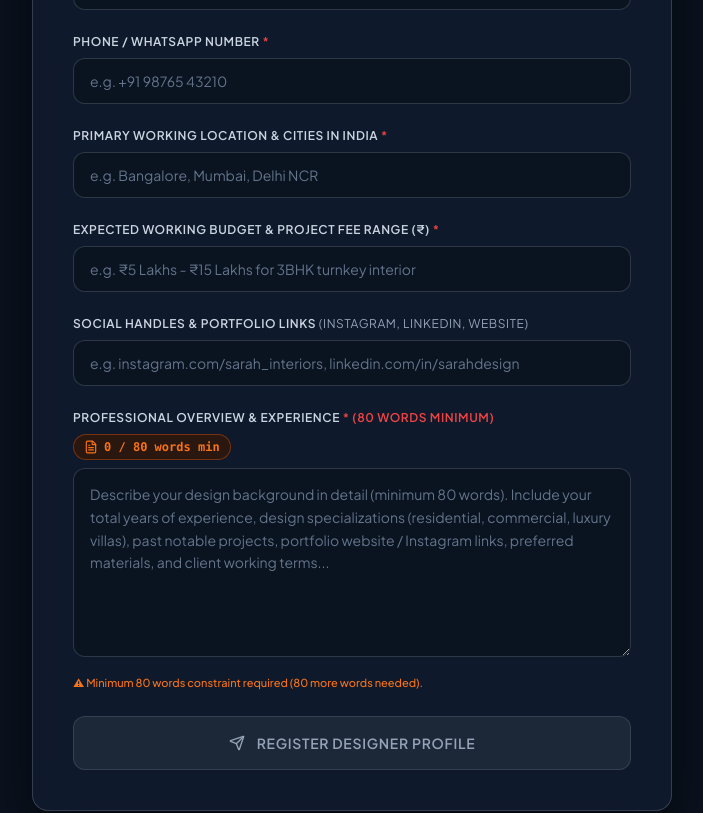
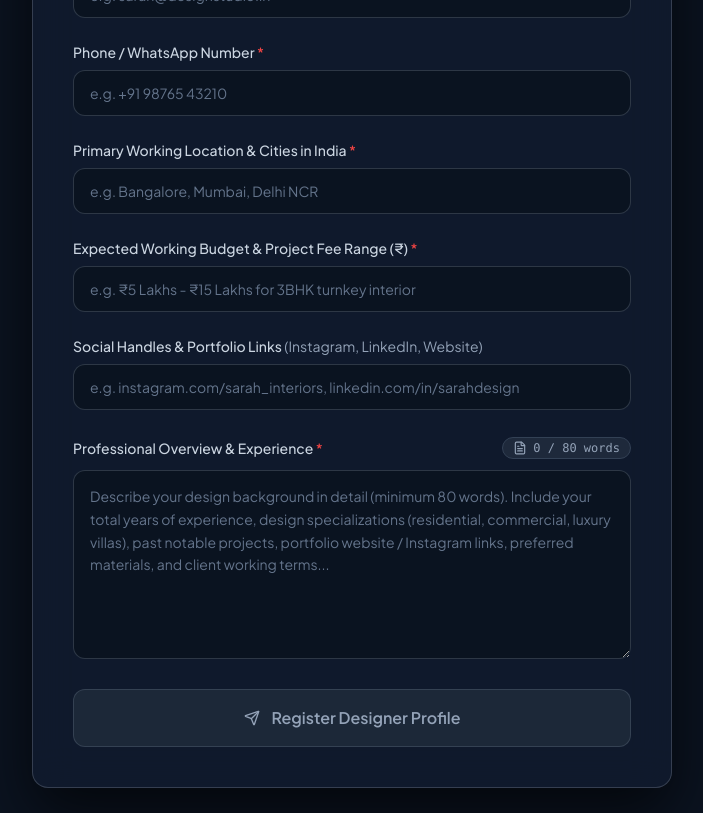
Before and after one commit to mono-xyxy/your-interior-desk, a Next.js app: page / in a window 1280 px wide. Shown: the part 700-1513 px from the top of the page, without its empty margins (288-991 px from the left). Built offline with nearby package versions, Linux system fonts and the light colour scheme; a web font is replaced by a local one.

Commit message:
Remove uppercase caps, use proper Title Case, fix UI shifting on 80-word counter, and widen Excel columns

```diff
--- a/src/components/ClientForm.tsx
+++ b/src/components/ClientForm.tsx
@@ -56,9 +56,9 @@ export default function ClientForm({ onSuccess }: ClientFormProps) {
     if (!isWordCountValid) {
       newErrors.description = true;
       hasError = true;
-      setErrorMsg(`Minimum 80 words constraint required. You currently have ${currentWordCount} words (${80 - currentWordCount} more words needed).`);
+      setErrorMsg(`Please provide at least 80 words describing your project scope. (${currentWordCount} words entered)`);
     } else if (hasError) {
-      setErrorMsg('Please complete all highlighted required fields before submitting your project request.');
+      setErrorMsg('Please complete all required fields before submitting your project request.');
     }
 
     if (hasError) {
@@ -143,7 +143,7 @@ export default function ClientForm({ onSuccess }: ClientFormProps) {
       <form onSubmit={handleSubmit} className="space-y-6">
         {/* Row 1: Client Full Name */}
         <div className="space-y-2">
-          <label className="block text-xs font-semibold uppercase tracking-wider text-[#CBD5E1]">
+          <label className="block text-xs sm:text-sm font-medium text-[#CBD5E1]">
             Client Full Name <span className="text-[#EF4444]">*</span>
           </label>
           <input
@@ -160,7 +160,7 @@ export default function ClientForm({ onSuccess }: ClientFormProps) {
 
         {/* Row 2: Email Address */}
         <div className="space-y-2">
-          <label className="block text-xs font-semibold uppercase tracking-wider text-[#CBD5E1]">
+          <label className="block text-xs sm:text-sm font-medium text-[#CBD5E1]">
             Email Address <span className="text-[#EF4444]">*</span>
           </label>
           <input
@@ -177,7 +177,7 @@ export default function ClientForm({ onSuccess }: ClientFormProps) {
 
         {/* Row 3: Phone / WhatsApp Number */}
         <div className="space-y-2">
-          <label className="block text-xs font-semibold uppercase tracking-wider text-[#CBD5E1]">
+          <label className="block text-xs sm:text-sm font-medium text-[#CBD5E1]">
             Phone / WhatsApp Number <span className="text-[#EF4444]">*</span>
           </label>
           <input
@@ -194,7 +194,7 @@ export default function ClientForm({ onSuccess }: ClientFormProps) {
 
         {/* Row 4: Property Location in India */}
         <div className="space-y-2">
-          <label className="block text-xs font-semibold uppercase tracking-wider text-[#CBD5E1]">
+          <label className="block text-xs sm:text-sm font-medium text-[#CBD5E1]">
             Property Location (City / Area in India) <span className="text-[#EF4444]">*</span>
           </label>
           <input
@@ -211,7 +211,7 @@ export default function ClientForm({ onSuccess }: ClientFormProps) {
 
         {/* Row 5: Offered Budget for Interior Design */}
         <div className="space-y-2">
-          <label className="block text-xs font-semibold uppercase tracking-wider text-[#CBD5E1]">
+          <label className="block text-xs sm:text-sm font-medium text-[#CBD5E1]">
             Offered Budget for Interior Design (₹) <span className="text-[#EF4444]">*</span>
           </label>
           <input
@@ -226,23 +226,23 @@ export default function ClientForm({ onSuccess }: ClientFormProps) {
           />
         </div>
 
-        {/* Row 6: Detailed Scope & Property Requirements (WITH 80 WORDS MINIMUM CONSTRAINT) */}
+        {/* Row 6: Detailed Scope & Property Requirements (Stable height, no shifting) */}
         <div className="space-y-2">
-          <div className="flex items-center justify-between flex-wrap gap-2">
-            <label className="block text-xs font-semibold uppercase tracking-wider text-[#CBD5E1]">
-              Detailed Scope of Work & Property Description <span className="text-[#EF4444]">* (80 Words Minimum)</span>
+          <div className="flex items-center justify-between flex-wrap gap-2 min-h-[28px]">
+            <label className="block text-xs sm:text-sm font-medium text-[#CBD5E1]">
+              Detailed Scope of Work & Property Description <span className="text-[#EF4444]">*</span>
             </label>
 
-            {/* Live Word Count Counter Badge */}
+            {/* Stable Word Counter Badge */}
             <span
-              className={`text-xs px-2.5 py-1 rounded-full font-mono font-semibold flex items-center gap-1.5 transition-colors ${
+              className={`text-xs px-2.5 py-0.5 rounded-full font-mono font-medium flex items-center gap-1.5 transition-colors ${
                 isWordCountValid
                   ? 'bg-[#0D2818] text-[#52B788] border border-[#2D6A4F]'
-                  : 'bg-[#2A170F] text-[#F97316] border border-[#EA580C]/40'
+                  : 'bg-[#1E293B] text-[#94A3B8] border border-[#334155]'
               }`}
             >
-              {isWordCountValid ? <Check className="w-3.5 h-3.5" /> : <FileText className="w-3.5 h-3.5" />}
-              <span>{currentWordCount} / 80 words min</span>
+              {isWordCountValid ? <Check className="w-3.5 h-3.5" /> : <FileText className="w-3.5 h-3.5 text-[#94A3B8]" />}
+              <span>{currentWordCount} / 80 words</span>
             </span>
           </div>
 
@@ -256,28 +256,22 @@ export default function ClientForm({ onSuccess }: ClientFormProps) {
               touchedErrors.description ? 'luxury-input-error' : ''
             }`}
           />
-
-          {!isWordCountValid && (
-            <p className="text-[11px] text-[#F97316] flex items-center gap-1.5 mt-1 font-medium">
-              <span>⚠ Minimum 80 words constraint required ({80 - currentWordCount} more words needed).</span>
-            </p>
-          )}
         </div>
 
         {/* Submit Button */}
         <button
           type="submit"
           disabled={loading || !isWordCountValid}
-          className={`w-full py-4 px-6 rounded-xl font-semibold text-sm tracking-wider uppercase transition-all duration-300 flex items-center justify-center gap-3 ${
+          className={`w-full py-4 px-6 rounded-xl font-semibold text-sm sm:text-base transition-all duration-300 flex items-center justify-center gap-3 ${
             isWordCountValid && !loading
-              ? 'btn-silver shadow-lg shadow-[#E2E8F0]/20 hover:scale-[1.01]'
+              ? 'btn-silver shadow-lg shadow-[#E2E8F0]/10 hover:scale-[1.005]'
               : 'bg-[#1C2838] text-[#94A3B8] cursor-not-allowed border border-[#94A3B8]/20'
           }`}
         >
           {loading ? (
             <>
               <Loader2 className="w-5 h-5 animate-spin text-[#0B1320]" />
-              <span>Sending Your Request...</span>
+              <span>Sending Request...</span>
             </>
           ) : (
             <>
--- a/src/components/DesignerForm.tsx
+++ b/src/components/DesignerForm.tsx
@@ -57,9 +57,9 @@ export default function DesignerForm({ onSuccess }: DesignerFormProps) {
     if (!isWordCountValid) {
       newErrors.description = true;
       hasError = true;
-      setErrorMsg(`Minimum 80 words constraint required. You currently have ${currentWordCount} words (${80 - currentWordCount} more words needed).`);
+      setErrorMsg(`Please provide at least 80 words describing your design overview. (${currentWordCount} words entered)`);
     } else if (hasError) {
-      setErrorMsg('Please fill out all highlighted required fields before submitting.');
+      setErrorMsg('Please complete all required fields before submitting.');
     }
 
     if (hasError) {
@@ -145,7 +145,7 @@ export default function DesignerForm({ onSuccess }: DesignerFormProps) {
       <form onSubmit={handleSubmit} className="space-y-6">
         {/* Row 1: Full Name */}
         <div className="space-y-2">
-          <label className="block text-xs font-semibold uppercase tracking-wider text-[#CBD5E1]">
+          <label className="block text-xs sm:text-sm font-medium text-[#CBD5E1]">
             Full Name <span className="text-[#EF4444]">*</span>
           </label>
           <input
@@ -162,7 +162,7 @@ export default function DesignerForm({ onSuccess }: DesignerFormProps) {
 
         {/* Row 2: Email Address */}
         <div className="space-y-2">
-          <label className="block text-xs font-semibold uppercase tracking-wider text-[#CBD5E1]">
+          <label className="block text-xs sm:text-sm font-medium text-[#CBD5E1]">
             Email Address <span className="text-[#EF4444]">*</span>
           </label>
           <input
@@ -179,7 +179,7 @@ export default function DesignerForm({ onSuccess }: DesignerFormProps) {
 
         {/* Row 3: Phone / WhatsApp Number */}
         <div className="space-y-2">
-          <label className="block text-xs font-semibold uppercase tracking-wider text-[#CBD5E1]">
+          <label className="block text-xs sm:text-sm font-medium text-[#CBD5E1]">
             Phone / WhatsApp Number <span className="text-[#EF4444]">*</span>
           </label>
           <input
@@ -196,7 +196,7 @@ export default function DesignerForm({ onSuccess }: DesignerFormProps) {
 
         {/* Row 4: Primary Working Location in India */}
         <div className="space-y-2">
-          <label className="block text-xs font-semibold uppercase tracking-wider text-[#CBD5E1]">
+          <label className="block text-xs sm:text-sm font-medium text-[#CBD5E1]">
             Primary Working Location & Cities in India <span className="text-[#EF4444]">*</span>
           </label>
           <input
@@ -213,7 +213,7 @@ export default function DesignerForm({ onSuccess }: DesignerFormProps) {
 
         {/* Row 5: Expected Working Budget & Fee Range */}
         <div className="space-y-2">
-          <label className="block text-xs font-semibold uppercase tracking-wider text-[#CBD5E1]">
+          <label className="block text-xs sm:text-sm font-medium text-[#CBD5E1]">
             Expected Working Budget & Project Fee Range (₹) <span className="text-[#EF4444]">*</span>
           </label>
           <input
@@ -230,7 +230,7 @@ export default function DesignerForm({ onSuccess }: DesignerFormProps) {
 
         {/* Row 6: Social Handles / Portfolio Links */}
         <div className="space-y-2">
-          <label className="block text-xs font-semibold uppercase tracking-wider text-[#CBD5E1]">
+          <label className="block text-xs sm:text-sm font-medium text-[#CBD5E1]">
             Social Handles & Portfolio Links <span className="text-[#94A3B8] font-normal">(Instagram, LinkedIn, Website)</span>
           </label>
           <input
@@ -243,23 +243,23 @@ export default function DesignerForm({ onSuccess }: DesignerFormProps) {
           />
         </div>
 
-        {/* Row 7: Detailed Overview (WITH 80 WORDS MINIMUM CONSTRAINT) */}
+        {/* Row 7: Professional Overview (Stable height, no shifting) */}
         <div className="space-y-2">
-          <div className="flex items-center justify-between flex-wrap gap-2">
-            <label className="block text-xs font-semibold uppercase tracking-wider text-[#CBD5E1]">
-              Professional Overview & Experience <span className="text-[#EF4444]">* (80 Words Minimum)</span>
+          <div className="flex items-center justify-between flex-wrap gap-2 min-h-[28px]">
+            <label className="block text-xs sm:text-sm font-medium text-[#CBD5E1]">
+              Professional Overview & Experience <span className="text-[#EF4444]">*</span>
             </label>
 
-            {/* Live Word Count Counter Badge */}
+            {/* Stable Word Counter Badge */}
             <span
-              className={`text-xs px-2.5 py-1 rounded-full font-mono font-semibold flex items-center gap-1.5 transition-colors ${
+              className={`text-xs px-2.5 py-0.5 rounded-full font-mono font-medium flex items-center gap-1.5 transition-colors ${
                 isWordCountValid
                   ? 'bg-[#0D2818] text-[#52B788] border border-[#2D6A4F]'
-                  : 'bg-[#2A170F] text-[#F97316] border border-[#EA580C]/40'
+                  : 'bg-[#1E293B] text-[#94A3B8] border border-[#334155]'
               }`}
             >
-              {isWordCountValid ? <Check className="w-3.5 h-3.5" /> : <FileText className="w-3.5 h-3.5" />}
-              <span>{currentWordCount} / 80 words min</span>
+              {isWordCountValid ? <Check className="w-3.5 h-3.5" /> : <FileText className="w-3.5 h-3.5 text-[#94A3B8]" />}
+              <span>{currentWordCount} / 80 words</span>
             </span>
           </div>
 
@@ -273,28 +273,22 @@ export default function DesignerForm({ onSuccess }: DesignerFormProps) {
               touchedErrors.description ? 'luxury-input-error' : ''
             }`}
           />
-
-          {!isWordCountValid && (
-            <p className="text-[11px] text-[#F97316] flex items-center gap-1.5 mt-1 font-medium">
-              <span>⚠ Minimum 80 words constraint required ({80 - currentWordCount} more words needed).</span>
-            </p>
-          )}
         </div>
 
         {/* Submit Button */}
         <button
           type="submit"
           disabled={loading || !isWordCountValid}
-          className={`w-full py-4 px-6 rounded-xl font-semibold text-sm tracking-wider uppercase transition-all duration-300 flex items-center justify-center gap-3 ${
+          className={`w-full py-4 px-6 rounded-xl font-semibold text-sm sm:text-base transition-all duration-300 flex items-center justify-center gap-3 ${
             isWordCountValid && !loading
-              ? 'btn-silver shadow-lg shadow-[#E2E8F0]/20 hover:scale-[1.01]'
+              ? 'btn-silver shadow-lg shadow-[#E2E8F0]/10 hover:scale-[1.005]'
               : 'bg-[#1C2838] text-[#94A3B8] cursor-not-allowed border border-[#94A3B8]/20'
           }`}
         >
           {loading ? (
             <>
               <Loader2 className="w-5 h-5 animate-spin text-[#0B1320]" />
-              <span>Sending Profile Details...</span>
+              <span>Submitting Details...</span>
             </>
           ) : (
             <>
```
Also changed, not shown: 1 other file (tests, documents, lock files or other folders).
